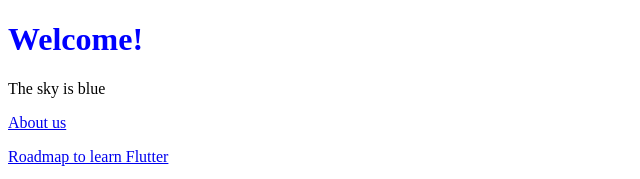
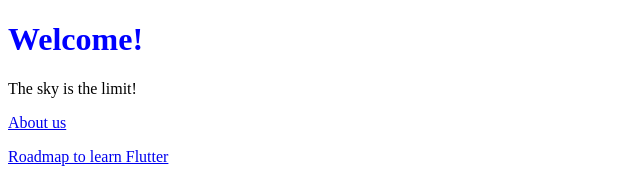
Before and after one commit to mjl38/littletest, a plain HTML site: page index.html in a window 1280 px wide. Shown: the top 179 px of the page, 0-640 px from the left. Drawn offline with Linux system fonts and the light colour scheme.

Commit message:
Update index.html

```diff
--- a/index.html
+++ b/index.html
@@ -11,7 +11,7 @@
 
 <body>
     <h1>Welcome!</h1>
-    <p>The sky is blue</p>
+    <p>The sky is the limit!</p>
     <a href="about.html">About us</a>
     <p>
         <!-- target="_blank" will make the page open up in a new tab -->
```
